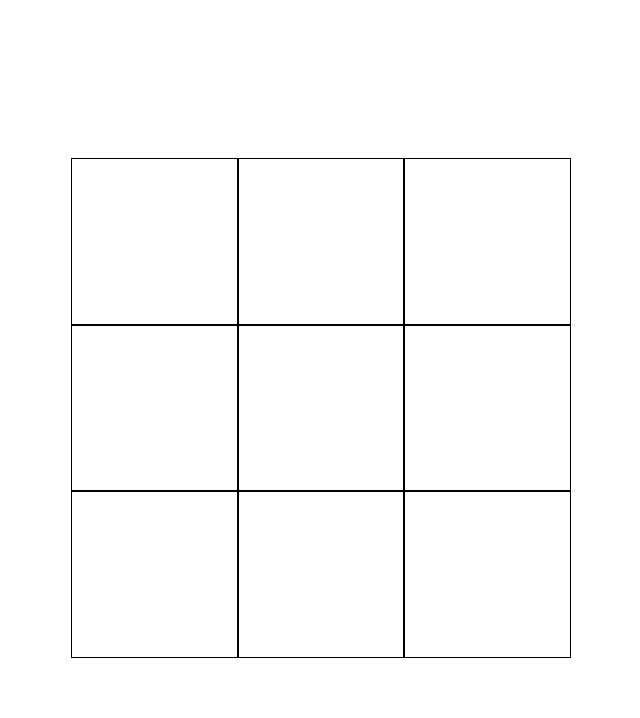
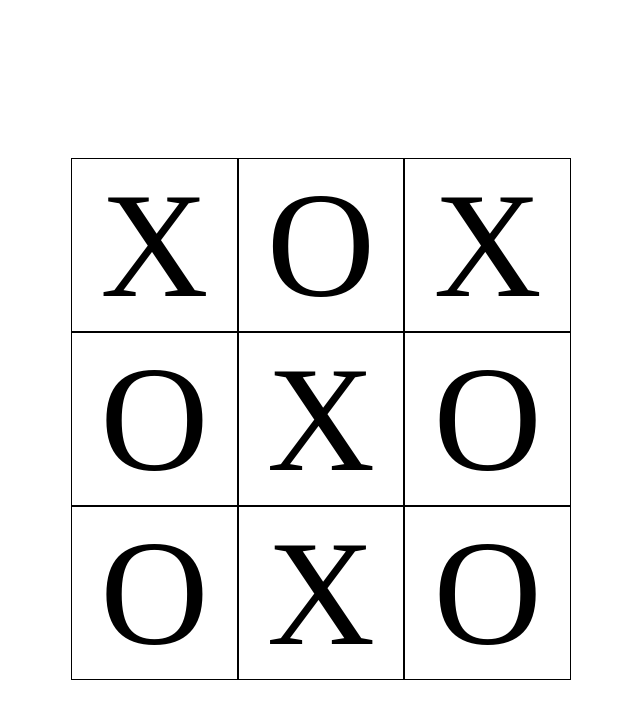
Before and after one commit to acesavvy101/Tic-Tac-Toe, a plain HTML site: page index.html in a window 1280 px wide. Shown: the whole page, without its empty margins (319-959 px from the left). Drawn offline with Linux system fonts and the light colour scheme.

Commit message:
feat: made initial display functionalities

```diff
--- a/script.js
+++ b/script.js
@@ -81,7 +81,28 @@ function GameRound (boardInstance) {
 function GameDisplay (boardInstance) {
 
     function displayBoard() {
-        //get the gameboard Arr, then display the contents of the array
+        const grid0 = document.getElementById("0");
+        grid0.textContent = boardInstance.getGameboard()[0]  //display the corresponding element in the array
+        const grid1 = document.getElementById("1");
+        grid1.textContent = boardInstance.getGameboard()[1]
+        const grid2 = document.getElementById("2");
+        grid2.textContent = boardInstance.getGameboard()[2]
+        const grid3 = document.getElementById("3");
+        grid3.textContent = boardInstance.getGameboard()[3]
+        const grid4 = document.getElementById("4");
+        grid4.textContent = boardInstance.getGameboard()[4]
+        const grid5 = document.getElementById("5");
+        grid5.textContent = boardInstance.getGameboard()[5]
+        const grid6 = document.getElementById("6");
+        grid6.textContent = boardInstance.getGameboard()[6]
+        const grid7 = document.getElementById("7");
+        grid7.textContent = boardInstance.getGameboard()[7]
+        const grid8 = document.getElementById("8");
+        grid8.textContent = boardInstance.getGameboard()[8]
+    }
+
+    return {
+        displayBoard
     }
 }
 
@@ -102,3 +123,6 @@ Gameboard1.add('O', 8);
 
 const round1 = GameRound(Gameboard1);
 round1.gameOver();
+
+const trial = GameDisplay(Gameboard1)
+trial.displayBoard()
--- a/style.css
+++ b/style.css
@@ -5,6 +5,8 @@
     aspect-ratio: 1/1; /* to make it evenly squared */
     width: 500px;
     height: 500px;
+    font-size: 150px;
+    text-align: center;
 }
 
 .box {
```
